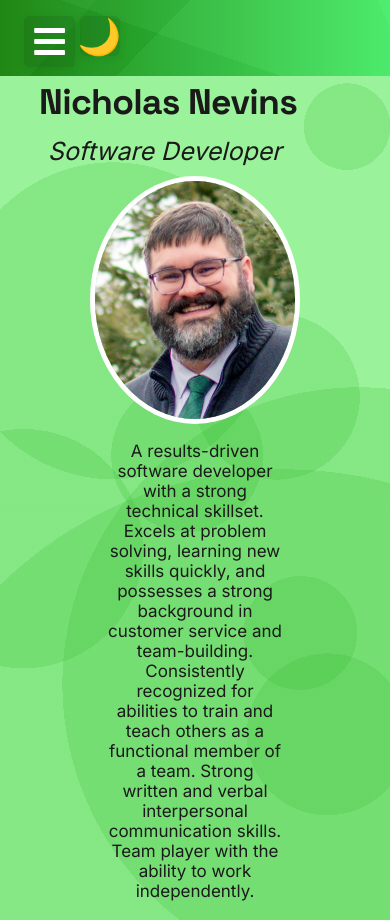
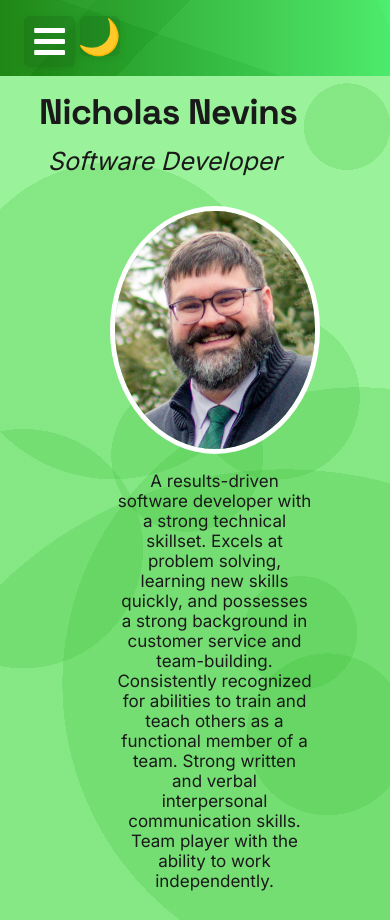
Before and after one commit to NevinsN/professional_portfolio, a React (Create React App) app in the folder professional_portfolio/: page /home in a window 390 px wide. Built offline with nearby package versions, Linux system fonts and the light colour scheme.

Commit message:
more tweaks

```diff
--- a/professional_portfolio/src/App.css
+++ b/professional_portfolio/src/App.css
@@ -167,6 +167,8 @@ button {
     margin-inline-start: 5%;
     margin-inline-end: 5%;
     text-align: center;
+    width: 100%;
+    margin-top: 20px;
   }
   .contentItem {
     width: 100%;
```
